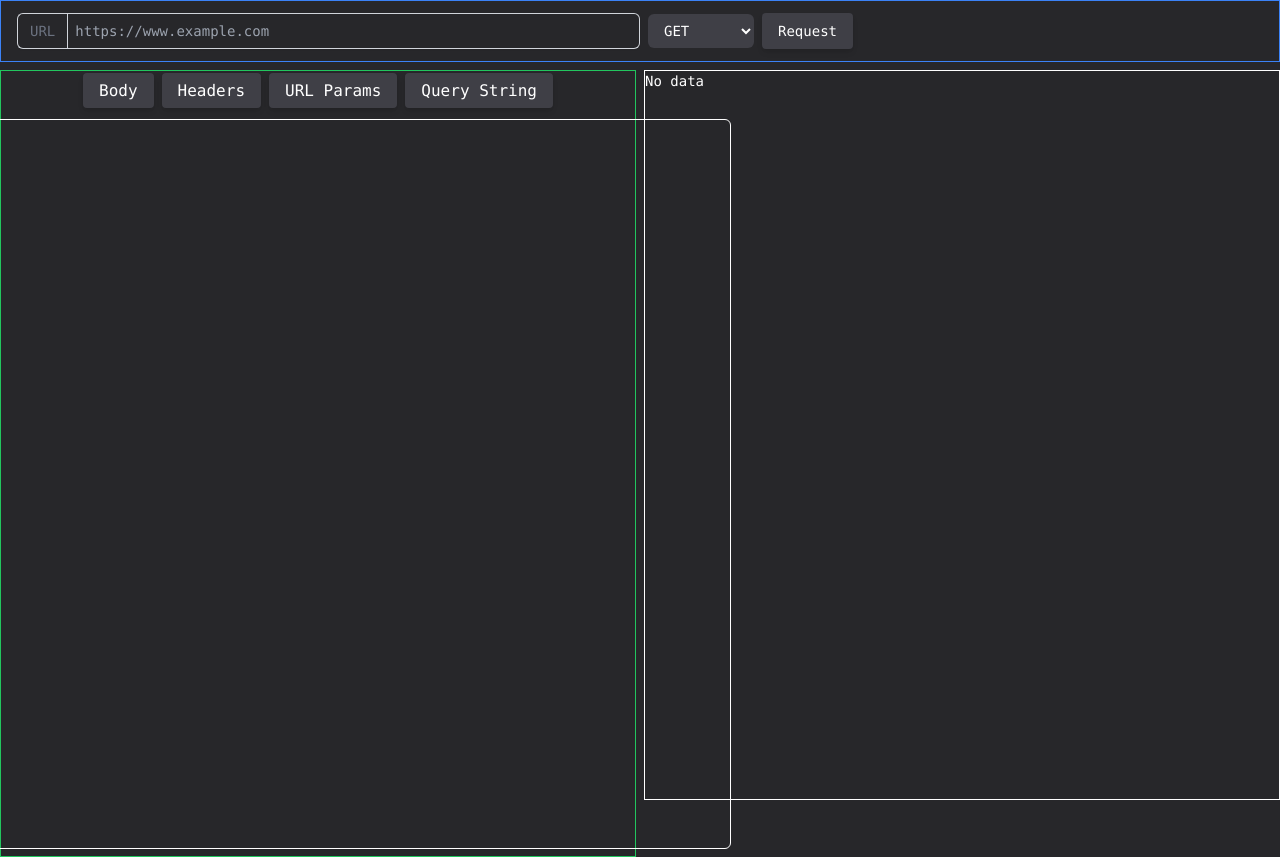
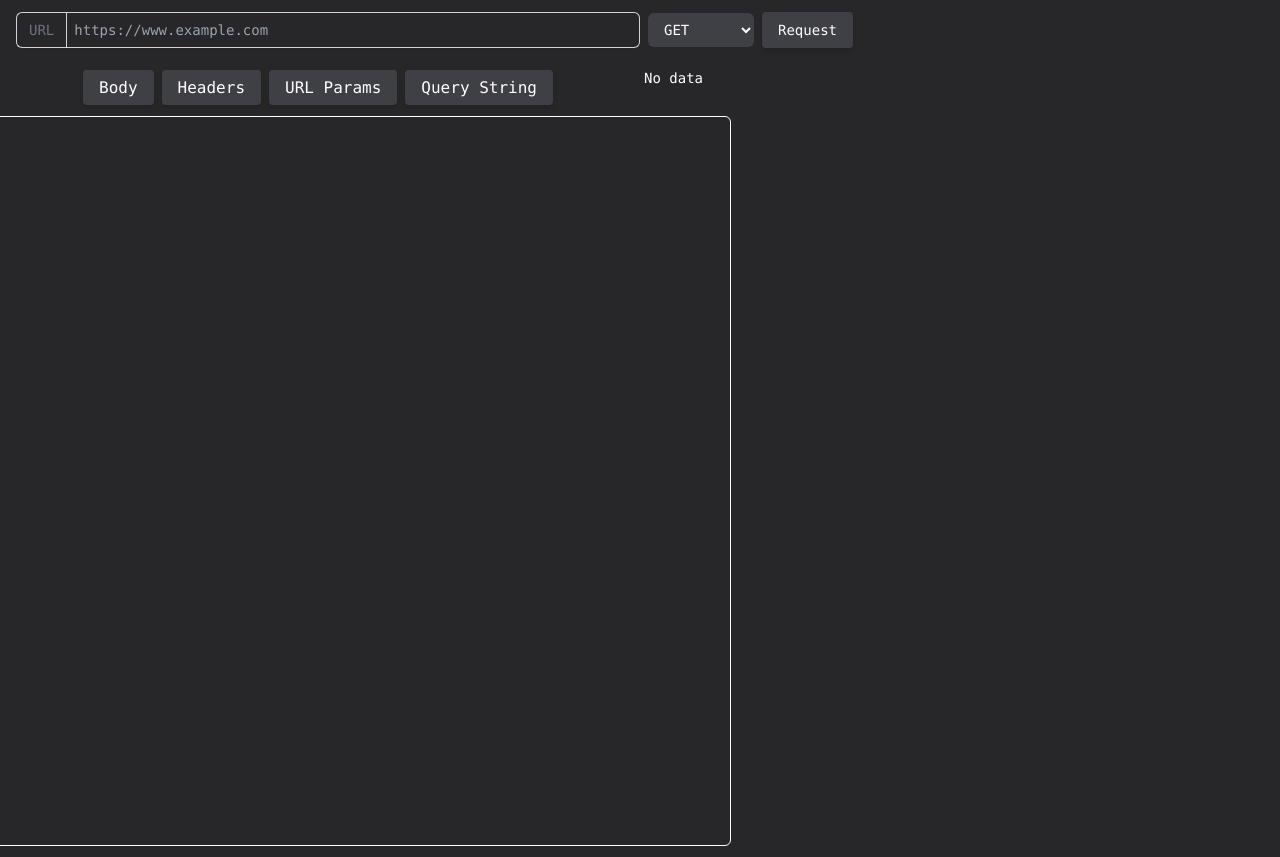
Before and after one commit to nsdeschenes/seeking, a SvelteKit app: page / in a window 1280 px wide. Built offline with nearby package versions, Linux system fonts and the light colour scheme.

Commit message:
remove borders

```diff
--- a/src/components/Request/Request.svelte
+++ b/src/components/Request/Request.svelte
@@ -1,4 +1,4 @@
-<div class="flex h-full grow flex-col items-center border border-green-500">
+<div class="flex h-full grow flex-col items-center">
   <ul class="isolate inline-flex gap-2 py-2">
     <li>
       <a
--- a/src/components/Response/Response.svelte
+++ b/src/components/Response/Response.svelte
@@ -4,7 +4,7 @@
   $: data = JSON.stringify($rawRequest.data, null, 2);
 </script>
 
-<div class="h-[calc(100vh-70px)] border border-white">
+<div class="h-[calc(100vh-70px)]">
   <p class="h-[calc(100vh-70px)] overflow-x-scroll overflow-y-scroll font-mono text-sm">
     {#if !data && !$rawRequest.isLoading} No data {/if}
     {#if $rawRequest.isLoading}
--- a/src/components/TopBar/TopBar.svelte
+++ b/src/components/TopBar/TopBar.svelte
@@ -9,7 +9,7 @@
   let method: 'GET' | 'POST' = 'GET';
 </script>
 
-<div class="flex items-center gap-2 border border-blue-500 px-4 py-3">
+<div class="flex items-center gap-2 px-4 py-3">
   <div class="flex w-5/6 rounded-md font-mono shadow-sm lg:w-3/6">
     <span
       class="inline-flex items-center rounded-l-md border border-r-0 border-gray-300 px-3 text-gray-500 sm:text-sm"
```
